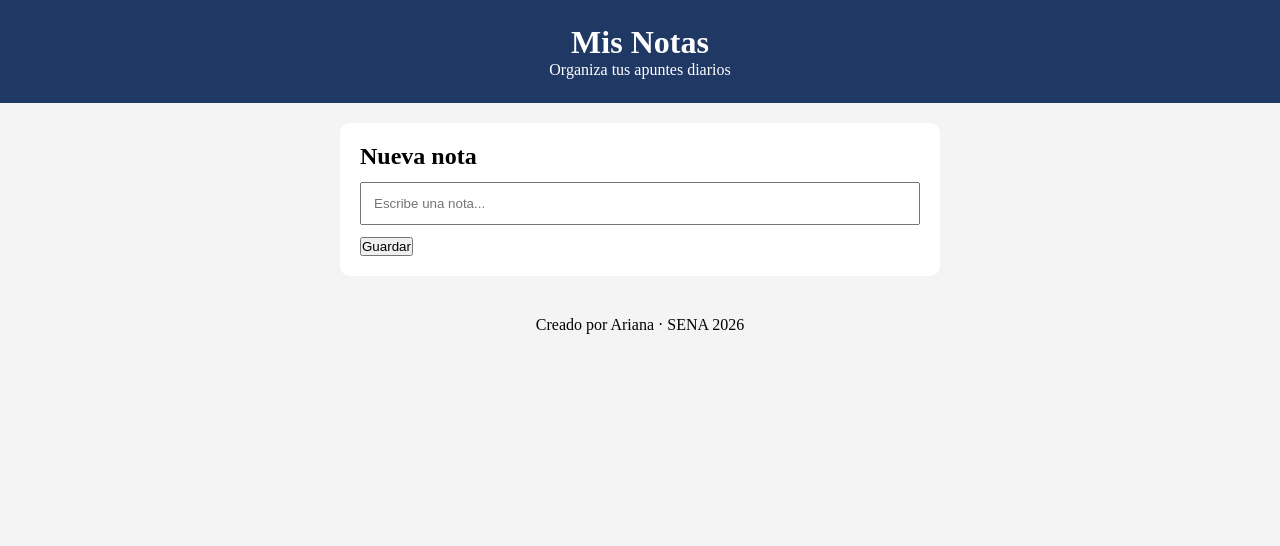
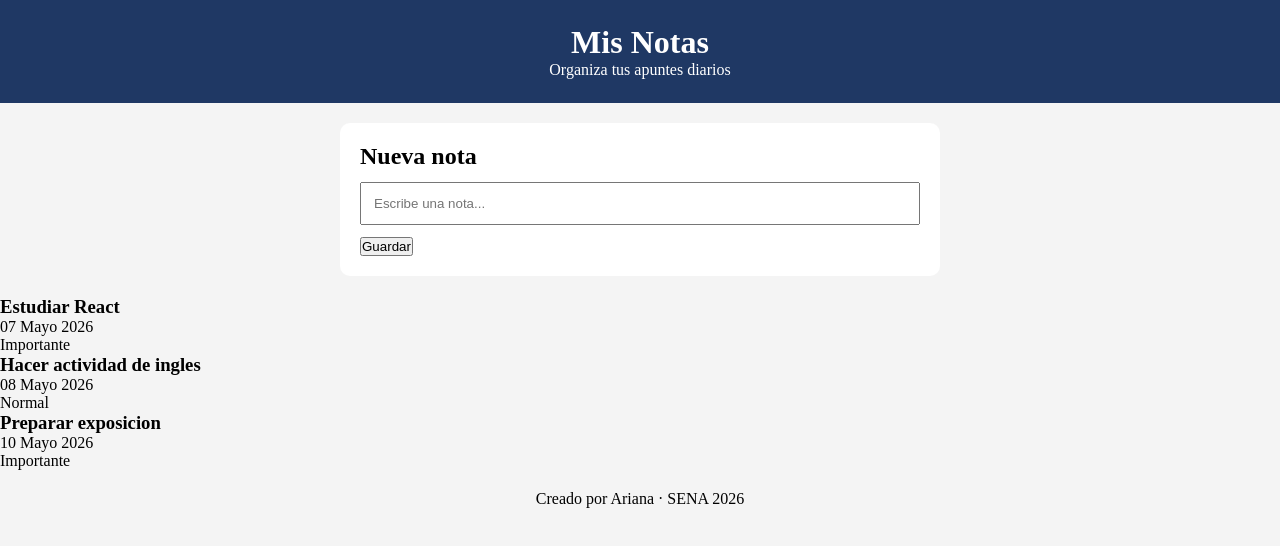
Before and after one commit to Ariana15-ro/Notas, a React (Vite) app: page / in a window 1280 px wide. Shown: the top 546 px of the page. Built offline with nearby package versions, Linux system fonts and the light colour scheme.

Commit message:
Renderizar lista de notas usando map y props

```diff
--- a/src/App.jsx
+++ b/src/App.jsx
@@ -1,10 +1,35 @@
 import './App.css'
 
 function App() {
+
+  const notas = [
+    {
+      id: 1,
+      titulo: 'Estudiar React',
+      fecha: '07 Mayo 2026',
+      importante: true
+    },
+
+    {
+      id: 2,
+      titulo: 'Hacer actividad de ingles',
+      fecha: '08 Mayo 2026',
+      importante: false
+    },
+
+    {
+      id: 3,
+      titulo: 'Preparar exposicion',
+      fecha: '10 Mayo 2026',
+      importante: true
+    }
+  ]
+
   return (
     <div className="app">
 
       <header className="encabezado">
+
         <h1 className="encabezado__titulo">
           Mis Notas
         </h1>
@@ -12,6 +37,7 @@ function App() {
         <p className="encabezado__subtitulo">
           Organiza tus apuntes diarios
         </p>
+
       </header>
 
       <section className="formulario">
@@ -32,6 +58,37 @@ function App() {
 
       </section>
 
+      <ul className="lista">
+
+        {notas.map(nota => (
+
+          <article
+            className="item"
+            key={nota.id}
+          >
+
+            <div>
+
+              <h3 className="item__titulo">
+                {nota.titulo}
+              </h3>
+
+              <p className="item__fecha">
+                {nota.fecha}
+              </p>
+
+            </div>
+
+            <span className="item__estado">
+              {nota.importante ? 'Importante' : 'Normal'}
+            </span>
+
+          </article>
+
+        ))}
+
+      </ul>
+
       <footer className="pie">
         <p className="pie__texto">
           Creado por Ariana · SENA 2026
```
